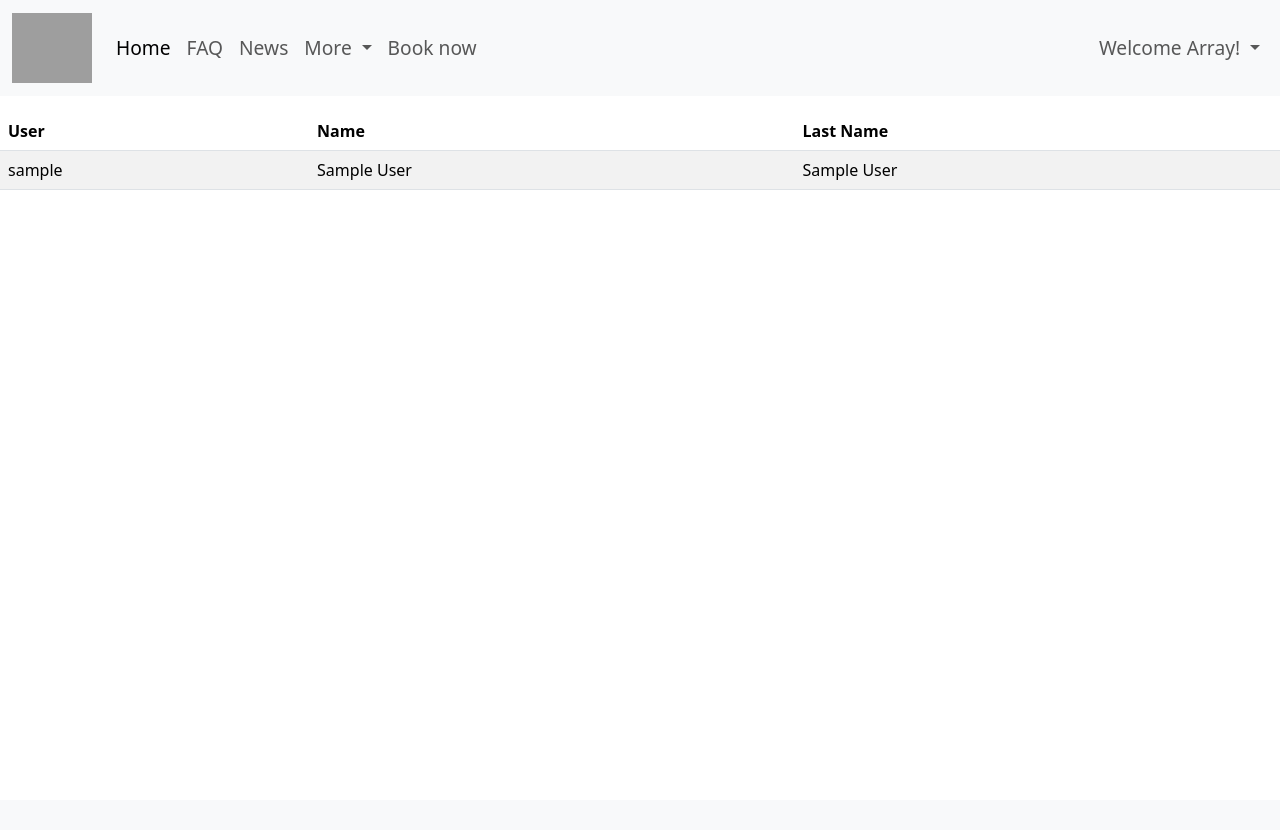
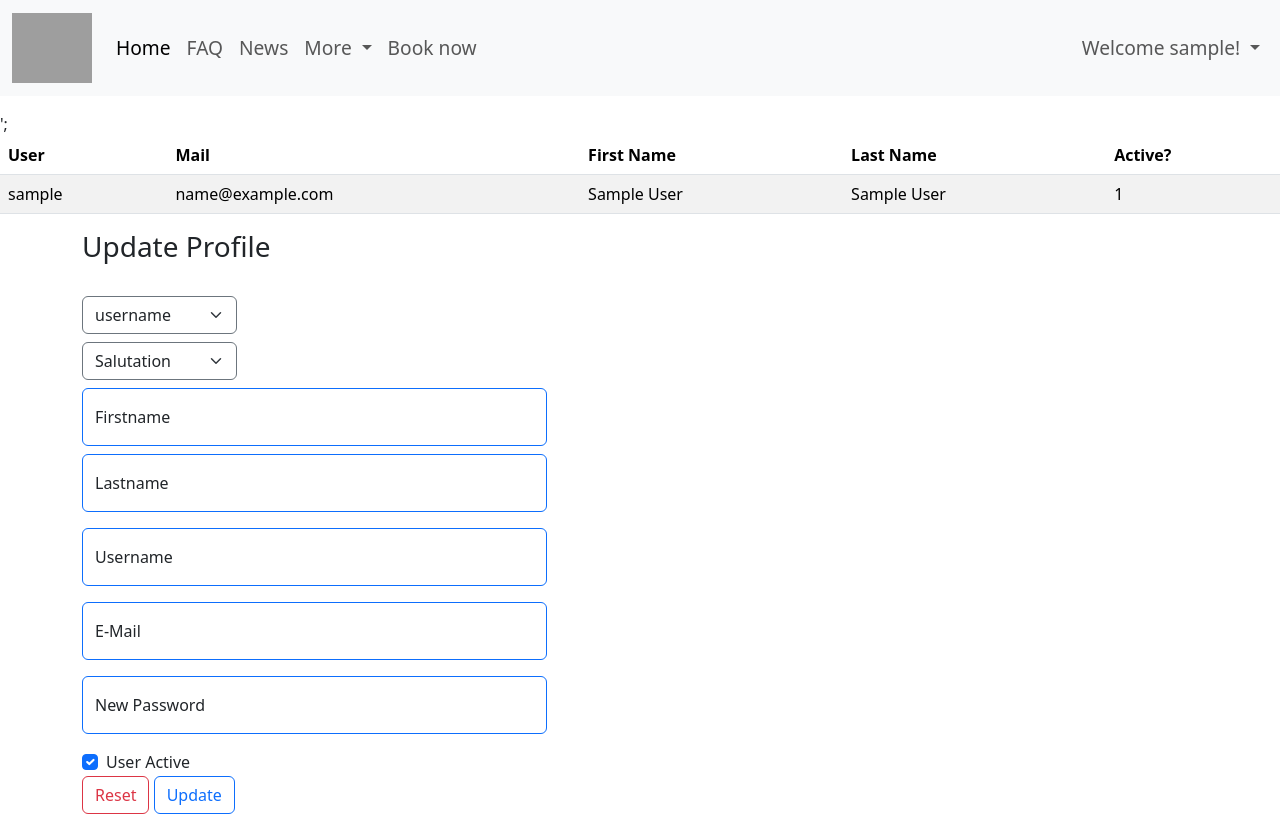
Before and after one commit to aoezalti/hotel, a PHP site: page /userManagement.php in a window 1280 px wide. Before the commit the page ends 190 px from the top, so only its background shows below. Run offline with PHP 8.4, Linux system fonts and the light colour scheme; the visitor is signed in with stand-in values (Sample User, id 1); grey boxes are pictures that could not be loaded.

Commit message:
updated admin user management so that admins can change values of all users

```diff
--- a/server.php
+++ b/server.php
@@ -6,7 +6,7 @@ include 'errorHandling.php';
 
 // initializing variables
 $username = "";
-$email    = "";
+$email = "";
 $errors = array();
 
 require_once("./dbaccess.php");
@@ -70,7 +70,6 @@ if (isset($_POST['registration'])) {
         }
     }
 
-
     if (count($errors) == 0) {
         $password = password_hash($password_1, PASSWORD_DEFAULT);
         // prepared statement
@@ -120,7 +119,6 @@ if (isset($_POST["login"])) {
 
     //var_dump($prepStmt); statement below needed?
 
-
     $prepStmt->fetch();
     if (password_verify($password1, $password2) && $isActive === 1) {
         echo "<h1>correct</h1>";
@@ -166,7 +164,7 @@ if (isset($_POST["newsEntry"])) {
     }
 
     $title = cleanUserInput($_POST["title"]);
-    $articleText  = cleanUserInput($_POST["text"]);
+    $articleText = cleanUserInput($_POST["text"]);
     $filepath = $target_file;
     $author = $_SESSION["userArr"];
     $thumbnailpath = $thumbnail_path;
@@ -203,46 +201,39 @@ function fetchNews($dbHost, $dbUsername, $dbPassword, $dbName)
         echo "<p> Text: " . $articleText . "</p>";
         echo "<p>Published on: " . $publishingDate . "</p>";
         echo "<p>Published by: " . $author . "</p>";
-        echo "<img src=\"" . $thumbnailpath .  "\" alt=\"\">";
+        echo "<img src=\"" . $thumbnailpath . "\" alt=\"\">";
         echo "</ul>";
         echo "<br>";
     }
 }
+
 //funktioniert, profildaten müssen allerdings noch neu ausgelesen werden.
-if (isset($_POST["update"])) {
+if (isset($_POST["update"]) || isset($_POST["adminUpdate"])) {
+    $update = "UPDATE users SET ";
+    foreach ($_POST as $key => $value) {
+        if (isset($_POST[$key]) && !empty($_POST[$key]) && $key != "adminUpdate" && $key != "update") {
+            // Input field is set, store the key in the $setFields array
+            $setFields[] = $key;
+            $values[] = $value;
+            echo "Field $key is set with value $value.<br>";
+        } else {
+            // Input field is not set, store the key in the $unsetFields array
+            $unsetFields[] = $key;
+            echo "Field $key is not set.<br>";
+        }
+    }
+    $sqlFields = implode(',', $setFields);
+    echo $sqlFields;
 
-    if (!empty($_POST["anrede"])) {
-        $salutationUpdate = cleanUserInput($_POST["anrede"]);
-    } elseif (empty($_POST["anrede"])) {
-        $salutationUpdate = $_SESSION["anrede"];
-    }
-
-    if (!empty($_POST["vorname"])) {
-        $firstnameUpdate = cleanUserInput($_POST["vorname"]);
-    } elseif (empty($_POST["vorname"])) {
-        $firstnameUpdate = $_SESSION["vorname"];
-    }
-
-    if (!empty($_POST["nachname"])) {
-        $lastUpdate = cleanUserInput($_POST["vorname"]);
-    } elseif (empty($_POST["nachname"])) {
-        $lastUpdate = $_SESSION["nachname"];
-    }
-    if (!empty($_POST["user"])) {
-        $userUpdate = cleanUserInput($_POST["user"]);
-    } elseif (empty($_POST["user"])) {
-        $userUpdate = $_SESSION["userArr"];
-    }
-    if (!empty($_POST["mail"])) {
-        $mailUpdate = cleanUserInput($_POST["mail"]);
-    } elseif (empty($_POST["mail"])) {
-        $mailUpdate = $_SESSION["mail"];
-    }
 
     $select = "SELECT * FROM users WHERE username=?";
     $prepStmt = $connection->prepare($select);
 
+    if (isset($_POST["update"])) {
         $uname = $_SESSION["userArr"];
+    } else if (isset($_POST["adminUpdate"])) {
+        $uname = $_POST["username"];
+    }
     $prepStmt->bind_param("s", $uname);
 
     $prepStmt->execute();
@@ -253,34 +244,62 @@ if (isset($_POST["update"])) {
     }
     //PW change
     if (!empty($_POST["passwordNew"]) && checkPasswordHealth(cleanUserInput($_POST["passwordNew"]))) {
-        //neues PW muss Kriterien entsprechen
-
-
-
-        //altes PW als Bestätigung
-
-        //fetch old PW
-
+        if (!isset($_POST["adminUpdate"])) {
             $passwordOld = cleanUserInput($_POST["passwordOld"]);
             //verify
             if (password_verify($passwordOld, $password2)) {
                 $passwordUpdate = password_hash(cleanUserInput($_POST["passwordNew"]), PASSWORD_DEFAULT);
             }
         }
+    }
 
-    $update = "UPDATE users SET mail=?, firstname=?, lastname=?,username=?,salutation=?,password=? WHERE username =? ";
-    $prepStmt = $connection->prepare($update);
-    $username = $_SESSION["userArr"];
-    $prepStmt->bind_param("sssssss", $mailUpdate, $firstnameUpdate, $lastUpdate, $userUpdate, $salutationUpdate, $passwordUpdate, $username);
-    $prepStmt->execute();
+    // Build the UPDATE query
+    $sql = "UPDATE users SET ";
 
-    echo "update done";
-    if(!checkPasswordHealth(cleanUserInput($_POST["passwordNew"]))){
-        echo "pw criteria not met";
+// Append each column with a new value
+    foreach ($setFields as $field) {
+        if($field != "adminUpdate" && $field != "update") {
+            $sql .= "$field = ?, ";
         }
     }
 
+// Remove the trailing comma and space
+    $sql = rtrim($sql, ", ");
 
+    $sql .= " WHERE username = ?";
+    echo "<br> UPDATE". $sql;
+// Prepare the statement
+    $stmt = $connection->prepare($sql);
+
+// Check if the statement preparation was successful
+    if ($stmt) {
+        // Dynamically bind parameters for each field
+        $types = '';
+       // $values = array();
+
+        foreach ($setFields as $value) {
+            // Determine the data type and add to $types
+            if (is_int($value)) {
+                $types .= 'i'; // Integer
+            } elseif (is_float($value)) {
+                $types .= 'd'; // Double
+            } else {
+                $types .= 's'; // String
+            }
+        }
+        //for username
+        $types .= 's';
+        echo "<br> Typesssss:". $types;
+
+        array_push($values, $username);
+        // Bind parameters dynamically
+        $stmt->bind_param($types, ...$values);
+
+        // Execute the statement
+        $result = $stmt->execute();
+
+    }
+}
 
 function fetchUser($username, $dbHost, $dbUsername, $dbPassword, $dbName)
 {
@@ -307,7 +326,9 @@ function fetchUser($username, $dbHost, $dbUsername, $dbPassword, $dbName)
     $_SESSION["mail"] = $mail;
     $_SESSION["isActive"] = $isActive;
 }
-function fetchAllUsers($dbHost, $dbUsername, $dbPassword, $dbName){
+
+function fetchAllUsers($dbHost, $dbUsername, $dbPassword, $dbName)
+{
     $connection = new mysqli($dbHost, $dbUsername, $dbPassword, $dbName);
 
     $select = "SELECT * FROM users";
@@ -317,10 +338,12 @@ function fetchAllUsers($dbHost, $dbUsername, $dbPassword, $dbName){
     return $result;
 }
 
-function getUserCount($dbHost, $dbUsername, $dbPassword, $dbName){
-    $result =fetchAllUsers($dbHost,$dbUsername,$dbPassword,$dbName);
+function getUserCount($dbHost, $dbUsername, $dbPassword, $dbName)
+{
+    $result = fetchAllUsers($dbHost, $dbUsername, $dbPassword, $dbName);
 
     $count = mysqli_num_rows($result);
     return $count;
 }
+
 ?>
--- a/userManagement.php
+++ b/userManagement.php
@@ -1,13 +1,22 @@
 <?php
 include 'nav.php';
 include 'server.php';
+
+if ($_SERVER["REQUEST_METHOD"] == "POST") {
+
+    $_SESSION["username"] = $_POST['username'];
+    $_SESSION["salutation"] = isset($_POST['salutation']) ? $_POST["salutation"] : '';
+    $_SESSION["firstname"] = $_POST['firstname'];
+    $_SESSION["lastname"] = $_POST['lastname'];
+    //$_SESSION["user"] = $_POST['user'];
+    $_SESSION["mail"] = $_POST['mail'];
+    $_SESSION["passwordNew"] = $_POST['passwordNew'];
+    $_SESSION["userStatus"] = isset($_POST['userStatus']) ? true : false;
+}
 ?>
 
 <!doctype html>
 <html lang="en">
-
-
-
 
 <head>
     <link href="https://cdn.jsdelivr.net/npm/bootstrap@5.3.2/dist/css/bootstrap.min.css" rel="stylesheet" integrity="sha384-T3c6CoIi6uLrA9TneNEoa7RxnatzjcDSCmG1MXxSR1GAsXEV/Dwwykc2MPK8M2HN" crossorigin="anonymous">
@@ -22,27 +31,107 @@ include 'server.php';
         <thead>
         <tr>
             <th>User</th>
-            <th>Name</th>
+            <th>Mail</th>
+            <th>First Name</th>
             <th>Last Name</th>
+            <th>Active?</th>
         </tr>
         </thead>
-        <tbody>
-        <?php
-
-        $result =fetchAllUsers($dbHost,$dbUsername,$dbPassword,$dbName);
-
-    // output data of each row
-            while($row = $result->fetch_assoc())
-
-        echo '<tr>
-                  <td scope="row">' . $row["username"]. '</td>
-                  <td>' . $row["firstname"] .'</td>
-                  <td> '.$row["lastname"] .'</td>
-                </tr>';
+        <tbody>';
+<?php
+$result = fetchAllUsers($dbHost, $dbUsername, $dbPassword, $dbName);
+while ($row = $result->fetch_assoc()) {
+    echo '<tr>
+              <td class="username">' . $row["username"] . '</td>
+              <td class="mail">' . $row["mail"] . '</td>
+              <td class="firstname">' . $row["firstname"] . '</td>
+              <td class="lastname"> ' . $row["lastname"] . '</td>
+              <td class="isActive"> ' . $row["isActive"] . '</td>
+            </tr>';
+    $usernames[] = $row["username"];
+    $user[] = $row;
+}
 ?>
         </tbody>
     </div>
 </table>
 
+<div class="container">
+   <form class="col-5" name="adminUpdate" method="POST" action="userManagement.php">
+      <h3>Update Profile</h3>
+      <br>
+       <div class="col-4">
+           <div class="mb-2">
+               <select class="form-select border-secondary" class="form-control" aria-label="" name="username">
+                   <option selected disabled>username</option>
+                   <?php
+                   foreach($usernames as $username => $value)
+                   {
+                       $username = htmlspecialchars($username);
+                       echo '<option value="'. $value .'">'. $value .'</option>';
+                   }
+                   ?>
+               </select>
+           </div>
+       </div>
+      <div class="col-4">
+        <div class="mb-2">
+          <select class="form-select border-secondary" class="form-control" aria-label="" name="salutation">
+            <option selected disabled>Salutation</option>
+            <option value="Ms.">Ms.</option>
+            <option value="Mr.">Mr.</option>
+            <option value="Mx.">Mx.</option>
+          </select>
+        </div>
+      </div>
+      <div class="form-floating mb-2">
+        <input class="form-control border-primary" id="inputfirstname" class="form-control" type="text" name="firstname" placeholder="" value="" />
+        <label for="inputfirstname">Firstname</label>
+
+      </div>
+
+      <div class="form-floating mb-3">
+        <input class="form-control border-primary" id="inputlastname" class="form-control" type="text" name="lastname" placeholder="" value="" />
+        <label for="inputlastname">Lastname</label>
+
+      </div>
+
+      <div class="form-floating mb-3">
+        <input class="form-control border-primary" id=" user" class="form-control" type="text" name="user" placeholder="" value="" />
+        <label for="user">Username</label>
+
+      </div>
+
+      <div class="form-floating mb-3">
+        <input class="form-control border-primary" id=" email" class="form-control" type="email" name="mail" placeholder="" value="" />
+        <label for="email">E-Mail</label>
+
+      </div>
+
+      <div class="form-floating mb-3">
+        <input class="form-control border-primary" id=" pwnew" class="form-control" type="password" name="passwordNew" placeholder="" value="" />
+        <label for="pwnew">New Password</label>
+
+      </div>
+       <div class="form-check">
+           <input class="form-check-input" type="checkbox" value="1" id="userStatus" name="isActive" checked>
+           <label class="form-check-label" for="isActive">
+               User Active
+           </label>
+       </div>
+      <div class="row">
+        <div class="col">
+          <input class="btn btn-outline-danger" type="reset" value="Reset">
+          <input class="btn btn-outline-primary" type="submit" name="adminUpdate" value="Update">
+
+        </div>
+      </div>
+
+    </form>
+</div>
+
+
+
+
 
 </body>
```
Lines whose indentation alone changed are shown as unchanged.
